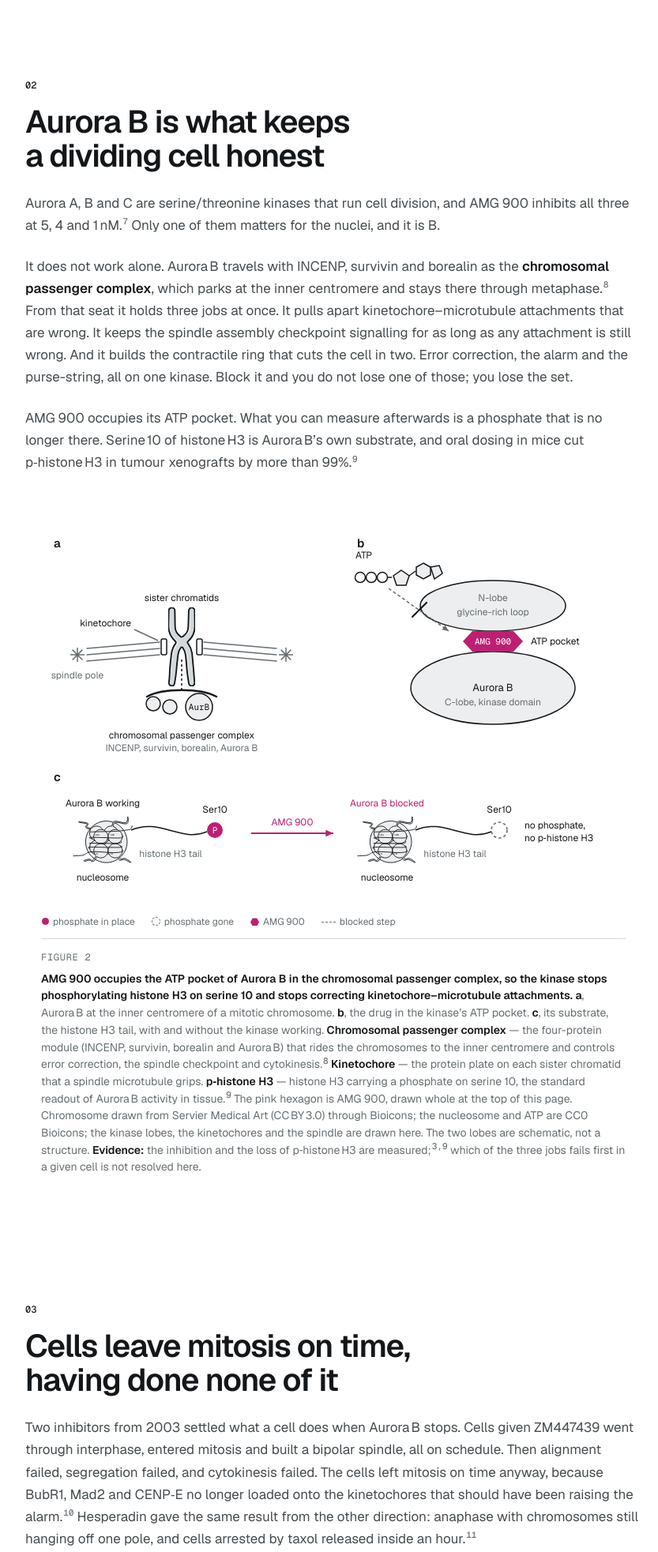
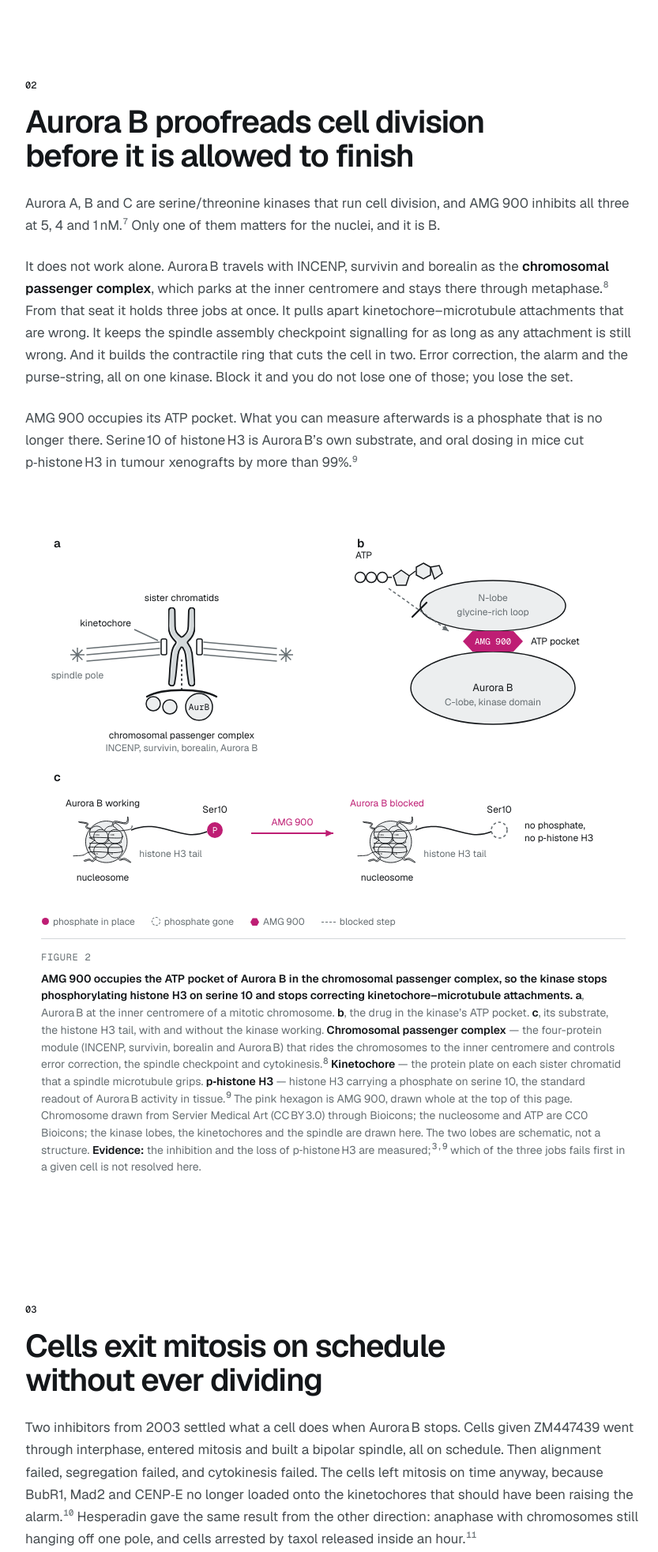
Before and after one commit to kat-titter/datum-line, a plain HTML site: page explainers/amg900/index.html in a window 1280 px wide. Shown: the part 2580-4545 px from the top of the page at 79% size, without its empty margins (218-1051 px from the left). Drawn offline with nearby package versions, Linux system fonts and the light colour scheme.

Commit message:
Headings say what happens, in plain terms
"Cells leave mitosis on time, having done none of it" was vague about its own subject
and wrong on the biology: those cells do enter mitosis and do build a bipolar spindle.
What fails is chromosome segregation and cytokinesis. It is now "Cells exit mitosis on
schedule without ever dividing", which keeps the surprising part - on schedule, no
arrest - and states the rest literally.

Two others had the same fault and are fixed in the same pass, since they were written
in the same one. "Aurora B is what keeps a dividing cell honest" put a metaphor where
a mechanism belongs, and becomes "Aurora B proofreads cell division before it is
allowed to finish". "Copying continues because nothing is left to stop it" left the
reader to supply both nouns, and becomes "Replication repeats because the checkpoint
that would stop it is gone".

Co-Authored-By: Claude Opus 5 <noreply@anthropic.com>

```diff
--- a/explainers/amg900/index.html
+++ b/explainers/amg900/index.html
@@ -660,7 +660,7 @@ L 29.9 94.3
 
 <section class="ch" id="target"><div class="wrap">
  <div class="k"><b>02</b></div>
- <h2>Aurora B is what keeps a dividing cell honest</h2>
+ <h2>Aurora B proofreads cell division before it is allowed to finish</h2>
  <p>Aurora A, B and C are serine/threonine kinases that run cell division, and AMG 900 inhibits all three at
  5, 4 and 1&#8239;nM.<sup><a href="#r7">7</a></sup> Only one of them matters for the nuclei, and it is B.</p>
  <p>It does not work alone. Aurora&#8239;B travels with INCENP, survivin and borealin as the <b>chromosomal
@@ -788,7 +788,7 @@ L 29.9 94.3
 
 <section class="ch" id="mitosis"><div class="wrap">
  <div class="k"><b>03</b></div>
- <h2>Cells leave mitosis on time, having done none of it</h2>
+ <h2>Cells exit mitosis on schedule without ever dividing</h2>
  <p>Two inhibitors from 2003 settled what a cell does when Aurora&#8239;B stops. Cells given ZM447439 went through
  interphase, entered mitosis and built a bipolar spindle, all on schedule. Then alignment failed, segregation
  failed, and cytokinesis failed. The cells left mitosis on time anyway, because BubR1, Mad2 and CENP&#8209;E no
@@ -864,7 +864,7 @@ L 29.9 94.3
 
 <section class="ch" id="ploidy"><div class="wrap">
  <div class="k"><b>04</b></div>
- <h2>Copying continues because nothing is left to stop it</h2>
+ <h2>Replication repeats because the checkpoint that would stop it is gone</h2>
  <p>What re-enters G1 is one cell carrying 4N DNA in one nucleus. The checkpoint that would stop it going round
  again is the one Aurora&#8239;B was running, so it goes round again: 8N, then 16N. In AML lines this was counted
  by flow cytometry as the fraction of cells with &#8805;4N DNA content, rising in step with the loss of
```
